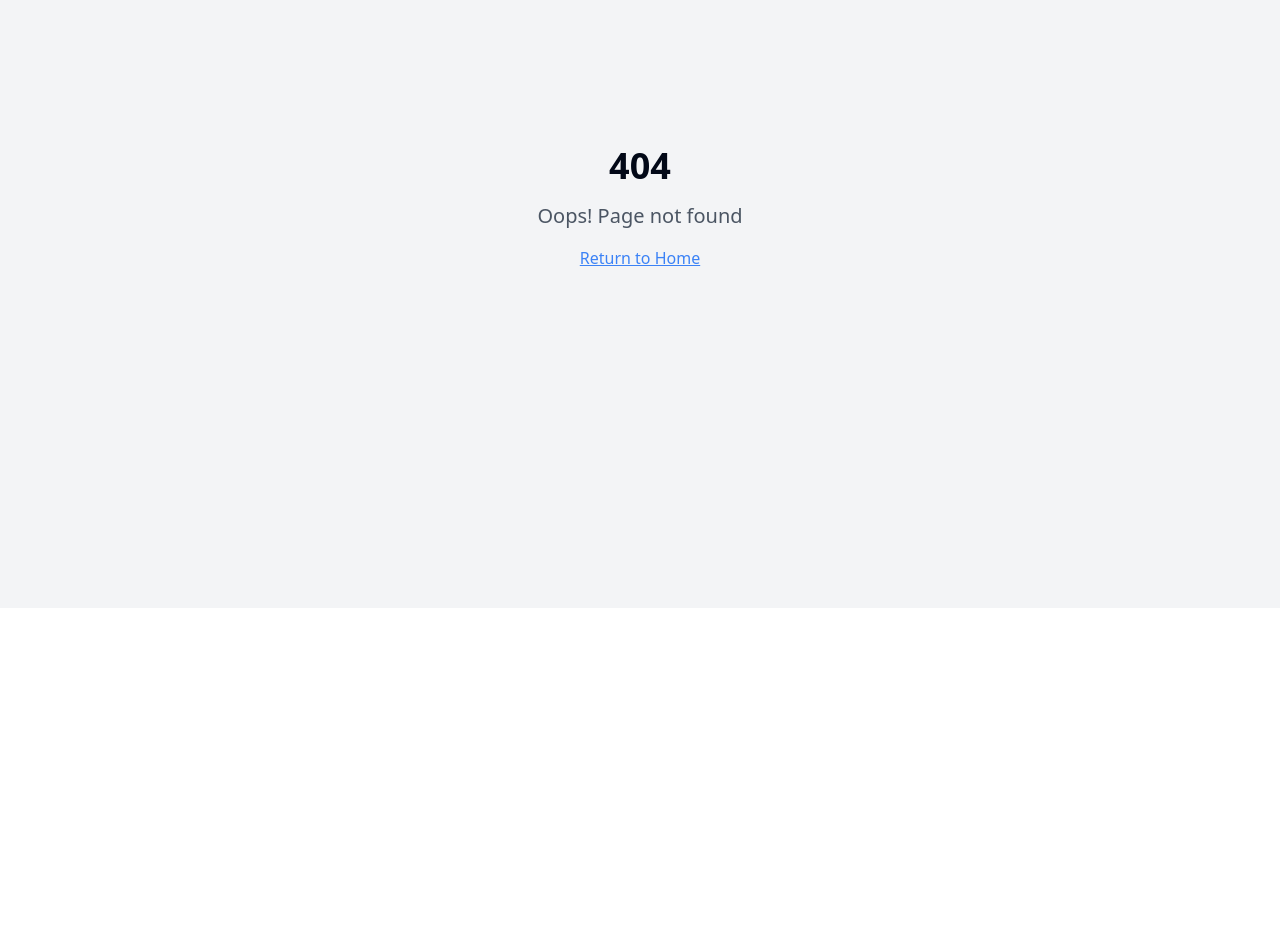
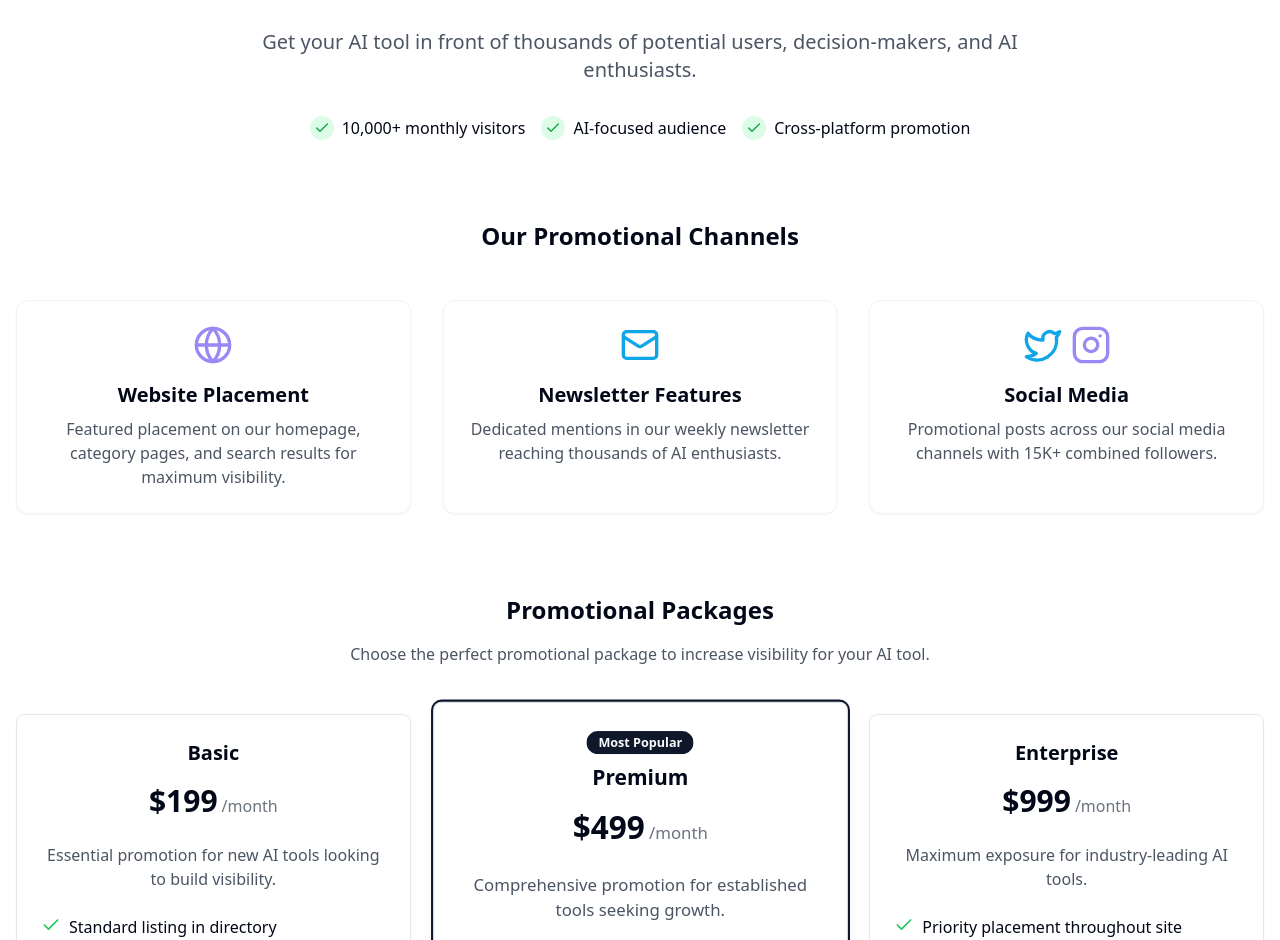
Before and after one commit to hyperceinternal/aidirectory101-89, a React (Vite) app: page /advertise in a window 1280 px wide. Before the commit this address had no page. Shown: the part 192-1132 px from the top of the page. Before the commit the page ends 800 px from the top, so only its background shows below. Built offline with nearby package versions, Linux system fonts and the light colour scheme.

Commit message:
Add advertise page
Create a new page for advertising tools, including pricing and promotional details.

```diff
--- a/src/App.tsx
+++ b/src/App.tsx
@@ -10,6 +10,7 @@ import Search from "./pages/Search";
 import AIToolDetails from "./pages/AIToolDetails";
 import Categories from "./pages/Categories";
 import SubmitTool from "./pages/SubmitTool";
+import AdvertiseTool from "./pages/AdvertiseTool";
 
 const queryClient = new QueryClient();
 
@@ -25,6 +26,7 @@ const App = () => (
           <Route path="/categories" element={<Categories />} />
           <Route path="/tool/:id" element={<AIToolDetails />} />
           <Route path="/submit" element={<SubmitTool />} />
+          <Route path="/advertise" element={<AdvertiseTool />} />
           {/* ADD ALL CUSTOM ROUTES ABOVE THE CATCH-ALL "*" ROUTE */}
           <Route path="*" element={<NotFound />} />
         </Routes>
--- a/src/components/Header.tsx
+++ b/src/components/Header.tsx
@@ -1,7 +1,7 @@
 
 import React from 'react';
 import { Link } from 'react-router-dom';
-import { Search, PlusCircle } from 'lucide-react';
+import { Search, PlusCircle, Megaphone } from 'lucide-react';
 import { Input } from "@/components/ui/input";
 import { Button } from "@/components/ui/button";
 
@@ -43,6 +43,10 @@ const Header: React.FC<HeaderProps> = ({ onSearch }) => {
             <PlusCircle size={16} />
             Submit Tool
           </Link>
+          <Link to="/advertise" className="text-gray-600 hover:text-ai-purple transition-colors flex items-center gap-1">
+            <Megaphone size={16} />
+            Advertise
+          </Link>
         </nav>
       </div>
     </header>
--- /dev/null
+++ b/src/pages/AdvertiseTool.tsx
@@ -0,0 +1,246 @@
+
+import React from 'react';
+import { useNavigate } from 'react-router-dom';
+import { useToast } from "@/hooks/use-toast";
+import { Check, Megaphone, Mail, Instagram, Twitter, Facebook, Globe } from 'lucide-react';
+import Header from '@/components/Header';
+import Footer from '@/components/Footer';
+import { Button } from "@/components/ui/button";
+import { Card, CardHeader, CardContent, CardFooter } from "@/components/ui/card";
+import { Badge } from "@/components/ui/badge";
+
+const AdvertiseTool = () => {
+  const navigate = useNavigate();
+  const { toast } = useToast();
+
+  const handleSearch = (term: string) => {
+    if (term) {
+      navigate(`/search?q=${encodeURIComponent(term)}`);
+    }
+  };
+
+  const handleGetStarted = (plan: string) => {
+    toast({
+      title: "Contact request received",
+      description: `We'll be in touch about the ${plan} plan soon!`,
+    });
+  };
+
+  return (
+    <div className="min-h-screen flex flex-col">
+      <Header onSearch={handleSearch} />
+
+      <main className="flex-grow pt-24 pb-16">
+        <div className="container mx-auto px-4">
+          {/* Hero Section */}
+          <div className="text-center mb-20">
+            <div className="inline-flex items-center justify-center p-2 bg-primary/10 rounded-full mb-4">
+              <Megaphone className="h-5 w-5 text-primary mr-2" />
+              <span className="text-sm font-medium">Boost your visibility</span>
+            </div>
+            <h1 className="text-4xl md:text-5xl font-bold mb-6">Advertise Your AI Tool</h1>
+            <p className="text-xl text-gray-600 max-w-3xl mx-auto mb-8">
+              Get your AI tool in front of thousands of potential users, decision-makers, and AI enthusiasts.
+            </p>
+            <div className="flex flex-wrap justify-center gap-4">
+              <div className="flex items-center">
+                <div className="p-1 bg-green-100 rounded-full">
+                  <Check className="h-4 w-4 text-green-600" />
+                </div>
+                <span className="ml-2">10,000+ monthly visitors</span>
+              </div>
+              <div className="flex items-center">
+                <div className="p-1 bg-green-100 rounded-full">
+                  <Check className="h-4 w-4 text-green-600" />
+                </div>
+                <span className="ml-2">AI-focused audience</span>
+              </div>
+              <div className="flex items-center">
+                <div className="p-1 bg-green-100 rounded-full">
+                  <Check className="h-4 w-4 text-green-600" />
+                </div>
+                <span className="ml-2">Cross-platform promotion</span>
+              </div>
+            </div>
+          </div>
+
+          {/* Channels Section */}
+          <div className="mb-20">
+            <h2 className="text-2xl font-bold text-center mb-12">Our Promotional Channels</h2>
+            <div className="grid grid-cols-1 md:grid-cols-3 gap-8">
+              <PromotionChannel
+                icon={<Globe className="h-10 w-10 text-ai-purple" />}
+                title="Website Placement"
+                description="Featured placement on our homepage, category pages, and search results for maximum visibility."
+              />
+              <PromotionChannel
+                icon={<Mail className="h-10 w-10 text-ai-blue" />}
+                title="Newsletter Features"
+                description="Dedicated mentions in our weekly newsletter reaching thousands of AI enthusiasts."
+              />
+              <PromotionChannel
+                icon={<div className="flex space-x-2">
+                  <Twitter className="h-10 w-10 text-ai-blue" />
+                  <Instagram className="h-10 w-10 text-ai-purple" />
+                </div>}
+                title="Social Media"
+                description="Promotional posts across our social media channels with 15K+ combined followers."
+              />
+            </div>
+          </div>
+
+          {/* Pricing Plans */}
+          <div className="mb-20">
+            <h2 className="text-2xl font-bold text-center mb-4">Promotional Packages</h2>
+            <p className="text-center text-gray-600 max-w-2xl mx-auto mb-12">
+              Choose the perfect promotional package to increase visibility for your AI tool.
+            </p>
+
+            <div className="grid grid-cols-1 md:grid-cols-3 gap-8">
+              <PricingCard
+                title="Basic"
+                price="$199"
+                period="/month"
+                description="Essential promotion for new AI tools looking to build visibility."
+                features={[
+                  "Standard listing in directory",
+                  "Social media mention (1x)",
+                  "Newsletter mention",
+                  "30 days featured in 'New Tools'"
+                ]}
+                buttonText="Get Started"
+                onClick={() => handleGetStarted('Basic')}
+              />
+
+              <PricingCard
+                title="Premium"
+                price="$499"
+                period="/month"
+                description="Comprehensive promotion for established tools seeking growth."
+                features={[
+                  "Premium listing with badge",
+                  "Homepage featured placement (1 week)",
+                  "Social media promotion (3x)",
+                  "Newsletter feature section",
+                  "Category page top placement"
+                ]}
+                buttonText="Get Started"
+                highlighted={true}
+                onClick={() => handleGetStarted('Premium')}
+              />
+
+              <PricingCard
+                title="Enterprise"
+                price="$999"
+                period="/month"
+                description="Maximum exposure for industry-leading AI tools."
+                features={[
+                  "Priority placement throughout site",
+                  "Permanent homepage featured section",
+                  "Weekly social media promotion",
+                  "Featured case study article",
+                  "Newsletter dedicated section",
+                  "Banner promotion on all pages"
+                ]}
+                buttonText="Get Started"
+                onClick={() => handleGetStarted('Enterprise')}
+              />
+            </div>
+          </div>
+
+          {/* CTA Section */}
+          <div className="bg-gradient-to-r from-primary/10 to-ai-purple/10 rounded-2xl p-8 md:p-12">
+            <div className="max-w-3xl mx-auto text-center">
+              <h2 className="text-2xl md:text-3xl font-bold mb-4">Ready to promote your AI tool?</h2>
+              <p className="text-lg text-gray-600 mb-8">
+                Contact our team today to discuss a custom promotional package tailored to your specific needs.
+              </p>
+              <Button
+                size="lg"
+                onClick={() => handleGetStarted('Custom')}
+                className="px-8"
+              >
+                Contact Us
+              </Button>
+            </div>
+          </div>
+        </div>
+      </main>
+
+      <Footer />
+    </div>
+  );
+};
+
+interface PromotionChannelProps {
+  icon: React.ReactNode;
+  title: string;
+  description: string;
+}
+
+const PromotionChannel: React.FC<PromotionChannelProps> = ({ icon, title, description }) => (
+  <div className="flex flex-col items-center text-center p-6 bg-white rounded-xl shadow-sm border border-gray-100 hover:shadow-md transition-shadow">
+    <div className="mb-4">{icon}</div>
+    <h3 className="text-xl font-semibold mb-2">{title}</h3>
+    <p className="text-gray-600">{description}</p>
+  </div>
+);
+
+interface PricingCardProps {
+  title: string;
+  price: string;
+  period: string;
+  description: string;
+  features: string[];
+  buttonText: string;
+  highlighted?: boolean;
+  onClick: () => void;
+}
+
+const PricingCard: React.FC<PricingCardProps> = ({
+  title,
+  price,
+  period,
+  description,
+  features,
+  buttonText,
+  highlighted = false,
+  onClick
+}) => (
+  <Card className={`flex flex-col h-full ${highlighted ? 'ring-2 ring-primary shadow-lg scale-105' : ''}`}>
+    <CardHeader>
+      <div className="text-center">
+        {highlighted && (
+          <Badge className="mb-2 mx-auto">Most Popular</Badge>
+        )}
+        <h3 className="text-xl font-bold">{title}</h3>
+        <div className="mt-4 flex items-baseline justify-center">
+          <span className="text-3xl font-extrabold">{price}</span>
+          <span className="ml-1 text-gray-500">{period}</span>
+        </div>
+      </div>
+    </CardHeader>
+    <CardContent className="flex-grow">
+      <p className="text-gray-600 text-center mb-6">{description}</p>
+      <ul className="space-y-3">
+        {features.map((feature, index) => (
+          <li key={index} className="flex items-start">
+            <Check className="h-5 w-5 text-green-500 mr-2 shrink-0" />
+            <span>{feature}</span>
+          </li>
+        ))}
+      </ul>
+    </CardContent>
+    <CardFooter>
+      <Button
+        className="w-full"
+        variant={highlighted ? "default" : "outline"}
+        onClick={onClick}
+      >
+        {buttonText}
+      </Button>
+    </CardFooter>
+  </Card>
+);
+
+export default AdvertiseTool;
```
